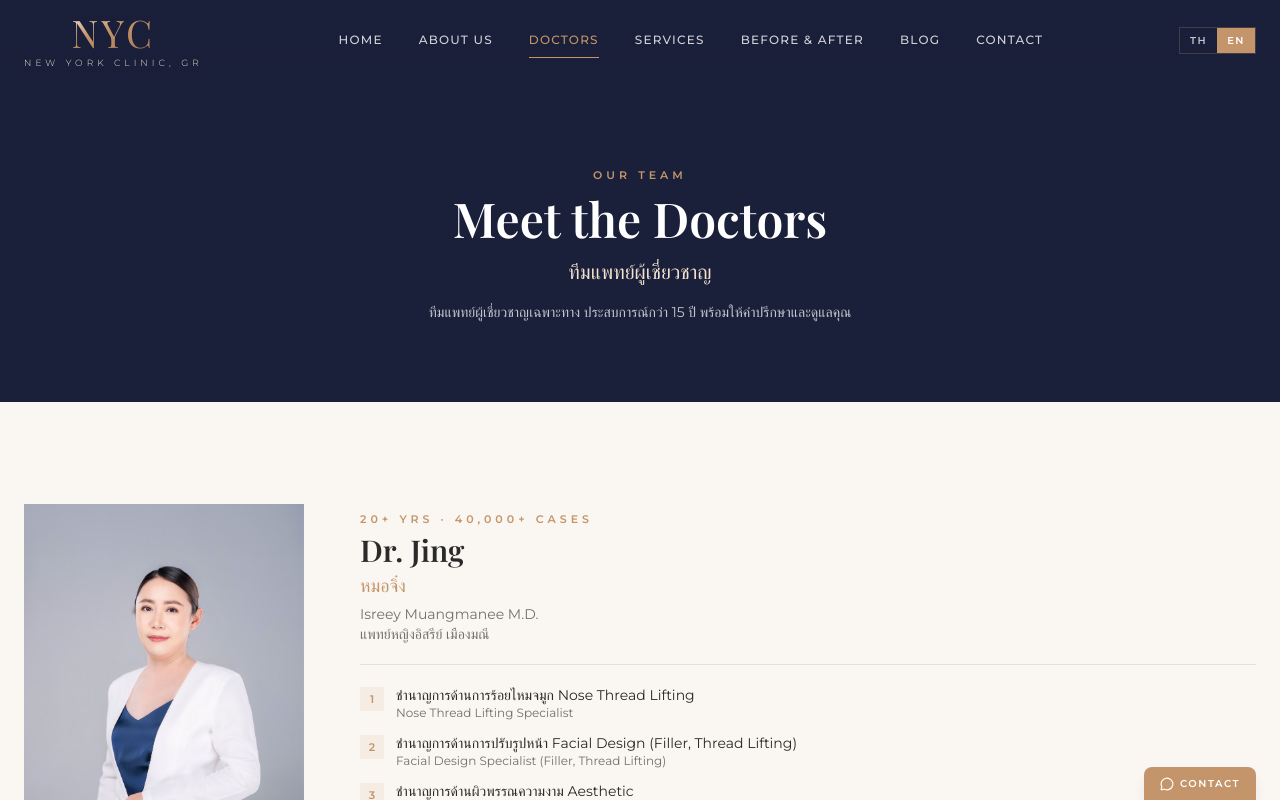
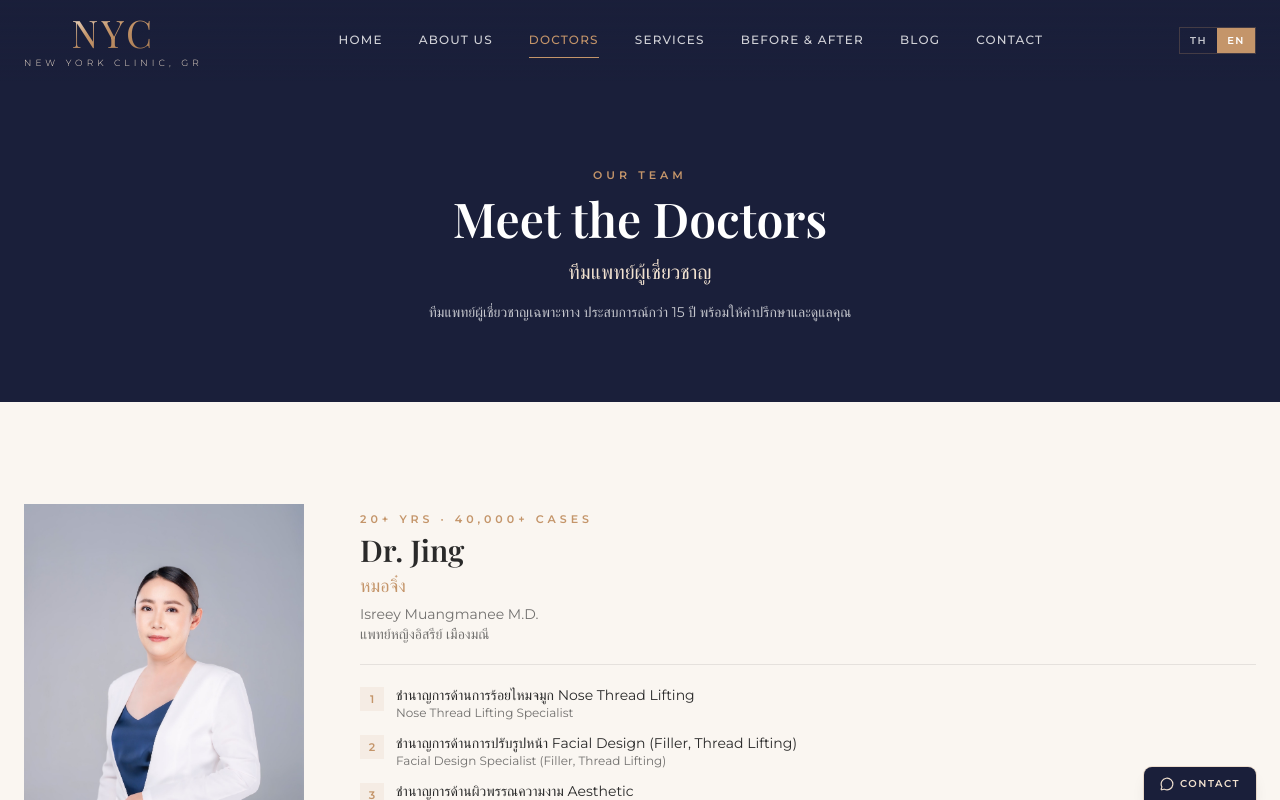
Before and after one commit to papinwit-l/nyc-clinic-revise, a Next.js app: page /en/doctors in a window 1280 px wide. Both pictures are taken after a click on the button "Minimize". Shown: the top 800 px of the page. Built offline with nearby package versions, Linux system fonts and the light colour scheme; a web font is replaced by a local one.

Commit message:
fix widget minimized color

```diff
--- a/src/components/shared/ContactWidget.tsx
+++ b/src/components/shared/ContactWidget.tsx
@@ -42,7 +42,7 @@ export default function ContactWidget({ locale }: Props) {
       <button
         type="button"
         onClick={() => setState("collapsed")}
-        className="fixed bottom-0 right-6 z-50 flex items-center gap-1.5 px-4 py-2 bg-[var(--color-accent)] text-white text-[10px] font-semibold tracking-[0.15em] uppercase shadow-lg hover:bg-[var(--color-accent-hover)] transition-all duration-300"
+        className="fixed bottom-0 right-6 z-50 flex items-center gap-1.5 px-4 py-2 bg-[var(--color-primary)] text-[var(--color-on-primary-warm)] ring-1 ring-[var(--color-accent-border)] text-[10px] font-semibold tracking-[0.15em] uppercase shadow-lg hover:text-white hover:bg-[var(--color-primary-light)] transition-all duration-300"
         style={{
           fontFamily: isTH ? "var(--font-thai-body)" : "var(--font-body)",
           borderRadius: "8px 8px 0 0",
```
